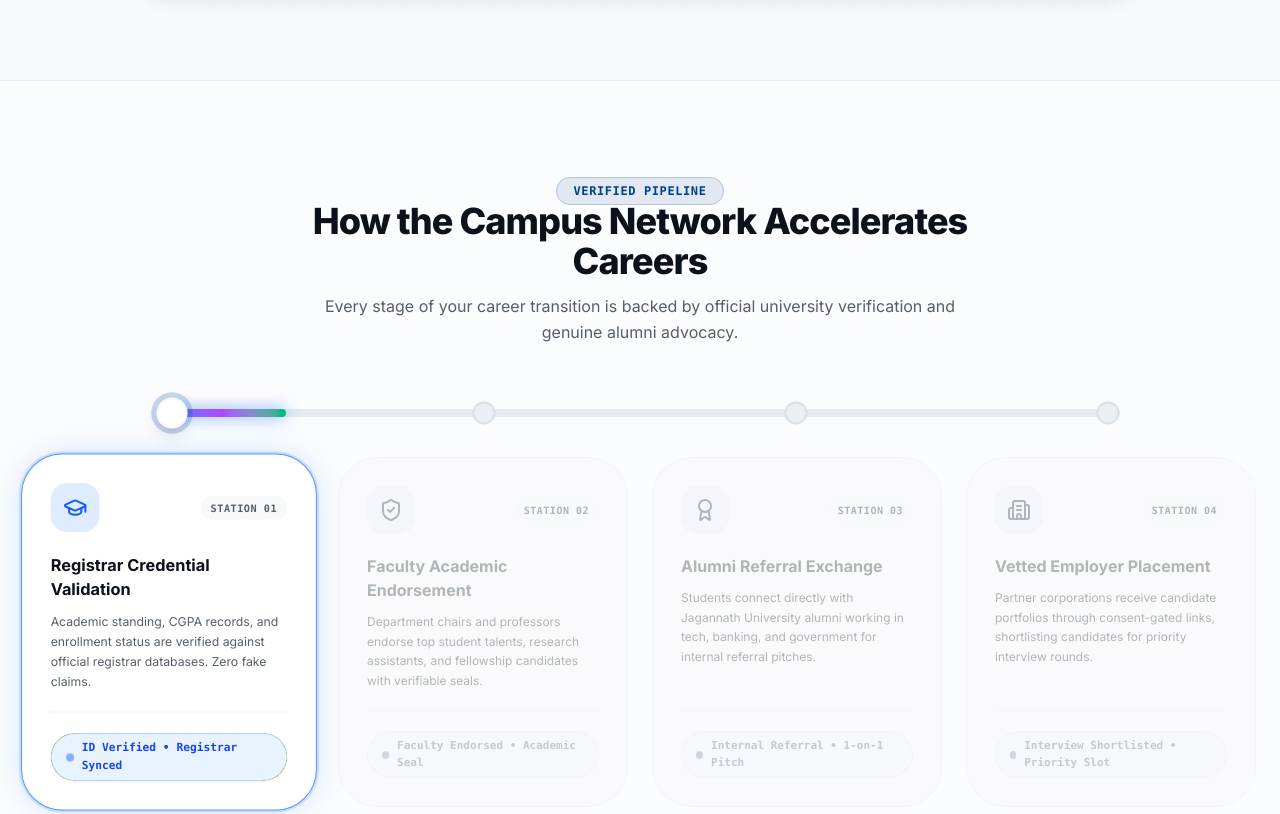
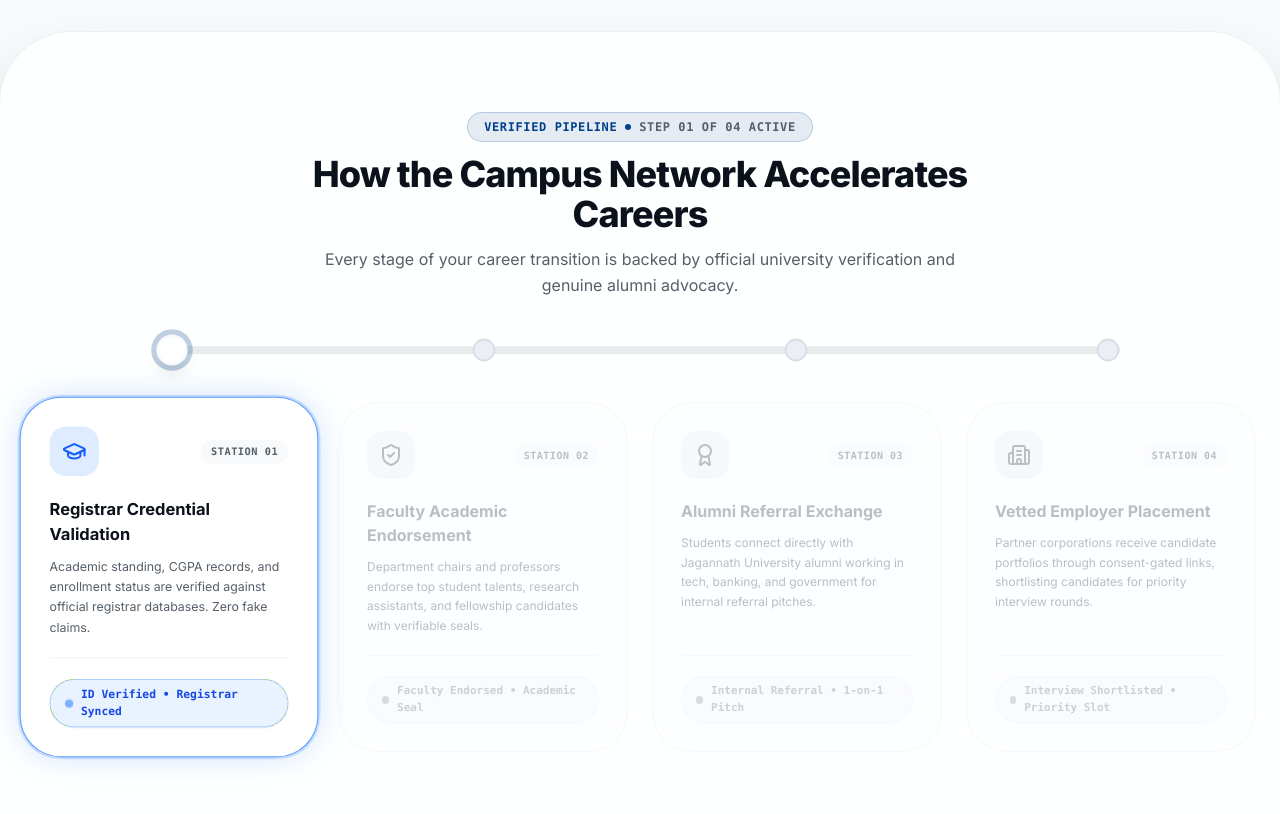
Before and after one commit to sooooojib/CAMPUS_JOB_HUNTING, a Next.js app: page / in a window 1280 px wide. Shown: the part 1420-2234 px from the top of the page. Built offline with nearby package versions, Linux system fonts and the light colour scheme.

Commit message:
feat: sticky scroll conduit cadence, floating island navbar, and curved dome section transitions

```diff
--- a/app/(public)/page.tsx
+++ b/app/(public)/page.tsx
@@ -24,7 +24,7 @@ export default function WelcomePage() {
       {/* ========================================================= */}
       {/* HERO SECTION: The Direct Line from Campus to Career       */}
       {/* ========================================================= */}
-      <section className="relative overflow-hidden border-b border-border/30 bg-gradient-to-b from-primary/5 via-background to-background py-16 sm:py-24">
+      <section className="relative overflow-hidden bg-gradient-to-b from-primary/5 via-background to-background pt-28 sm:pt-36 pb-24 sm:pb-32">
         {/* Soft Ambient Mesh Texture (Non-Sharp, Seamless) */}
         <div className="absolute inset-0 bg-[radial-gradient(#3b82f608_1px,transparent_1px)] [background-size:28px_28px] pointer-events-none opacity-80" />
         <div className="absolute top-1/4 left-1/2 -translate-x-1/2 -translate-y-1/2 w-[800px] h-[400px] bg-primary/10 blur-[140px] pointer-events-none rounded-full" />
@@ -100,29 +100,19 @@ export default function WelcomePage() {
 
       {/* ========================================================= */}
       {/* SECTION 2: The 4 Stations of the University Pipeline      */}
+      {/* Deep Rounded Dome Transition (Image 3 Style)              */}
       {/* ========================================================= */}
-      <section className="py-24 border-b border-border/30 bg-card/40">
+      <section className="relative z-20 -mt-12 sm:-mt-16 rounded-t-[3.5rem] sm:rounded-t-[4.5rem] border-t border-border/50 bg-card/90 dark:bg-card/95 backdrop-blur-xl shadow-2xl pt-20 pb-16">
         <div className="container mx-auto max-w-7xl px-4 sm:px-6">
-          <div className="text-center max-w-2xl mx-auto mb-16 space-y-3">
-            <span className="text-xs font-mono font-bold uppercase tracking-wider text-primary bg-primary/10 px-4 py-1.5 rounded-full border border-primary/20">
-              Verified Pipeline
-            </span>
-            <h2 className="text-2xl sm:text-4xl font-extrabold tracking-tight text-foreground">
-              How the Campus Network Accelerates Careers
-            </h2>
-            <p className="text-sm sm:text-base text-muted-foreground leading-relaxed">
-              Every stage of your career transition is backed by official university verification and genuine alumni advocacy.
-            </p>
-          </div>
-
           <ProcessConduit />
         </div>
       </section>
 
       {/* ========================================================= */}
       {/* SECTION 3: Real Institutional Numbers & Privacy Standard */}
+      {/* Deep Rounded Dome Transition (Image 3 Style)              */}
       {/* ========================================================= */}
-      <section className="py-24 border-b border-border/30 bg-background">
+      <section className="relative z-30 -mt-12 sm:-mt-16 rounded-t-[3.5rem] sm:rounded-t-[4.5rem] border-t border-border/50 bg-background shadow-2xl pt-20 pb-24">
         <div className="container mx-auto max-w-7xl px-4 sm:px-6">
           <div className="grid grid-cols-1 md:grid-cols-3 gap-6 sm:gap-8 text-center">
             {/* Card 1 */}
--- a/components/landing/process-conduit.tsx
+++ b/components/landing/process-conduit.tsx
@@ -19,7 +19,7 @@ const STATIONS = [
     icon: GraduationCap,
     color: "blue",
     borderActive:
-      "border-blue-500/80 ring-2 ring-blue-500/20 shadow-[0_0_30px_rgba(59,130,246,0.18)] bg-card",
+      "border-blue-500/80 ring-2 ring-blue-500/20 shadow-[0_0_30px_rgba(59,130,246,0.22)] bg-card",
     iconBg: "bg-blue-500/15 text-blue-600 dark:text-blue-400",
     badgeBg:
       "bg-blue-500/10 text-blue-700 dark:text-blue-300 border-blue-500/30",
@@ -35,7 +35,7 @@ const STATIONS = [
     icon: ShieldCheck,
     color: "purple",
     borderActive:
-      "border-purple-500/80 ring-2 ring-purple-500/20 shadow-[0_0_30px_rgba(168,85,247,0.18)] bg-card",
+      "border-purple-500/80 ring-2 ring-purple-500/20 shadow-[0_0_30px_rgba(168,85,247,0.22)] bg-card",
     iconBg: "bg-purple-500/15 text-purple-600 dark:text-purple-400",
     badgeBg:
       "bg-purple-500/10 text-purple-700 dark:text-purple-300 border-purple-500/30",
@@ -51,7 +51,7 @@ const STATIONS = [
     icon: Award,
     color: "amber",
     borderActive:
-      "border-amber-500/80 ring-2 ring-amber-500/20 shadow-[0_0_30px_rgba(245,158,11,0.18)] bg-card",
+      "border-amber-500/80 ring-2 ring-amber-500/20 shadow-[0_0_30px_rgba(245,158,11,0.22)] bg-card",
     iconBg: "bg-amber-500/15 text-amber-600 dark:text-amber-400",
     badgeBg:
       "bg-amber-500/10 text-amber-700 dark:text-amber-300 border-amber-500/30",
@@ -67,7 +67,7 @@ const STATIONS = [
     icon: Building2,
     color: "emerald",
     borderActive:
-      "border-emerald-500/80 ring-2 ring-emerald-500/20 shadow-[0_0_30px_rgba(16,185,129,0.18)] bg-card",
+      "border-emerald-500/80 ring-2 ring-emerald-500/20 shadow-[0_0_30px_rgba(16,185,129,0.22)] bg-card",
     iconBg: "bg-emerald-500/15 text-emerald-600 dark:text-emerald-400",
     badgeBg:
       "bg-emerald-500/10 text-emerald-700 dark:text-emerald-300 border-emerald-500/30",
@@ -76,31 +76,36 @@ const STATIONS = [
 ];
 
 export function ProcessConduit() {
-  const sectionRef = useRef<HTMLDivElement>(null);
-  const [progress, setProgress] = useState(0.25);
+  const trackRef = useRef<HTMLDivElement>(null);
+  const [progress, setProgress] = useState(0.08);
   const [activeStep, setActiveStep] = useState(0);
-  const [hoveredStep, setHoveredStep] = useState<number | null>(null);
 
   useEffect(() => {
     const handleScroll = () => {
-      if (!sectionRef.current) return;
-      const rect = sectionRef.current.getBoundingClientRect();
+      if (!trackRef.current) return;
+      const rect = trackRef.current.getBoundingClientRect();
       const windowHeight = window.innerHeight;
 
-      // Start when top enters 75% of viewport; complete when section center is reached
-      const start = windowHeight * 0.75;
-      const end = windowHeight * 0.15;
-      const totalDistance = start - end;
-      const currentDistance = start - rect.top;
+      // Pinned scroll calculation:
+      // When the top of the track hits ~120px from top, progress starts.
+      // Progress completes when track has scrolled through its full height.
+      const scrollableDistance = rect.height - windowHeight * 0.8;
+      if (scrollableDistance <= 0) return;
 
-      const p = Math.min(Math.max(currentDistance / totalDistance, 0.1), 1);
+      const currentScroll = -rect.top + windowHeight * 0.2;
+      const p = Math.min(Math.max(currentScroll / scrollableDistance, 0.05), 1);
       setProgress(p);
 
-      // Determine active station from scroll position
-      if (p < 0.3) setActiveStep(0);
-      else if (p < 0.55) setActiveStep(1);
-      else if (p < 0.8) setActiveStep(2);
-      else setActiveStep(3);
+      // Station cadence across the scroll track:
+      if (p < 0.28) {
+        setActiveStep(0);
+      } else if (p < 0.55) {
+        setActiveStep(1);
+      } else if (p < 0.82) {
+        setActiveStep(2);
+      } else {
+        setActiveStep(3);
+      }
     };
 
     window.addEventListener("scroll", handleScroll, { passive: true });
@@ -108,32 +113,51 @@ export function ProcessConduit() {
     return () => window.removeEventListener("scroll", handleScroll);
   }, []);
 
-  const currentActive = hoveredStep !== null ? hoveredStep : activeStep;
+  return (
+    <div ref={trackRef} className="relative min-h-[160vh] sm:min-h-[200vh]">
+      {/* Sticky Content Window */}
+      <div className="sticky top-24 sm:top-28 z-20 space-y-8 sm:space-y-12">
+        {/* Section Header */}
+        <div className="text-center max-w-2xl mx-auto space-y-3">
+          <div className="inline-flex items-center gap-2 text-xs font-mono font-bold uppercase tracking-wider text-primary bg-primary/10 px-4 py-1.5 rounded-full border border-primary/20">
+            <span>Verified Pipeline</span>
+            <span className="size-1.5 rounded-full bg-primary" />
+            <span className="text-muted-foreground font-semibold">
+              Step 0{activeStep + 1} of 04 Active
+            </span>
+          </div>
 
-  return (
-    <div ref={sectionRef} className="space-y-10">
+          <h2 className="text-2xl sm:text-4xl font-extrabold tracking-tight text-foreground">
+            How the Campus Network Accelerates Careers
+          </h2>
+
+          <p className="text-sm sm:text-base text-muted-foreground leading-relaxed">
+            Every stage of your career transition is backed by official university verification and genuine alumni advocacy.
+          </p>
+        </div>
+
         {/* Desktop Horizontal Glowing Laser Conduit */}
         <div className="hidden lg:block relative mx-auto max-w-5xl px-8">
-        {/* Background Track */}
+          {/* Background Conduit Track */}
           <div className="h-2 w-full bg-border/60 rounded-full overflow-hidden" />
 
-        {/* Luminous Progress Laser Line */}
+          {/* Luminous Progress Laser Line (Strictly Scroll-Driven) */}
           <div
-          className="absolute top-0 left-8 h-2 rounded-full bg-gradient-to-r from-blue-500 via-purple-500 via-amber-500 to-emerald-500 shadow-[0_0_16px_rgba(59,130,246,0.7)] transition-all duration-300 ease-out"
+            className="absolute top-0 left-8 h-2 rounded-full bg-gradient-to-r from-blue-500 via-purple-500 via-amber-500 to-emerald-500 shadow-[0_0_18px_rgba(59,130,246,0.7)] transition-all duration-300 ease-out"
             style={{ width: `calc(${progress * 100}% - 4rem)` }}
           />
 
           {/* Station Node Anchors */}
           <div className="absolute top-1/2 -translate-y-1/2 left-8 right-8 flex justify-between pointer-events-none">
             {STATIONS.map((station, i) => {
-            const isCompletedOrActive = currentActive >= i;
-            const isCurrent = currentActive === i;
+              const isCompletedOrActive = activeStep >= i;
+              const isCurrent = activeStep === i;
               return (
                 <div
                   key={station.id}
                   className={`relative flex items-center justify-center size-6 rounded-full border-2 bg-card transition-all duration-300 ${
                     isCurrent
-                    ? `${station.dotColor} border-background scale-130 shadow-lg ring-4 ring-primary/20`
+                      ? `${station.dotColor} border-background scale-130 shadow-lg ring-4 ring-primary/25`
                       : isCompletedOrActive
                       ? `${station.dotColor} border-background scale-110`
                       : "border-border bg-muted scale-95"
@@ -151,20 +175,18 @@ export function ProcessConduit() {
         {/* The 4 Station Cards - With Organic Human Roundness */}
         <div className="grid grid-cols-1 gap-6 sm:grid-cols-2 lg:grid-cols-4">
           {STATIONS.map((station, idx) => {
-          const isActive = currentActive === idx;
-          const isPassed = currentActive > idx;
+            const isActive = activeStep === idx;
+            const isPassed = activeStep > idx;
 
             return (
               <div
                 key={station.id}
-              onMouseEnter={() => setHoveredStep(idx)}
-              onMouseLeave={() => setHoveredStep(null)}
-              className={`rounded-[2rem] sm:rounded-[2.5rem] border p-7 transition-all duration-300 flex flex-col justify-between ${
+                className={`rounded-[2rem] sm:rounded-[2.5rem] border p-7 transition-all duration-500 flex flex-col justify-between ${
                   isActive
-                  ? `${station.borderActive} scale-102 opacity-100`
+                    ? `${station.borderActive} scale-103 opacity-100`
                     : isPassed
-                  ? "border-border/70 bg-background/80 opacity-80"
-                  : "border-border/50 bg-background/50 opacity-45 hover:opacity-85 hover:scale-100"
+                    ? "border-border/70 bg-background/80 opacity-75"
+                    : "border-border/50 bg-background/50 opacity-40"
                 }`}
               >
                 <div>
@@ -222,5 +244,6 @@ export function ProcessConduit() {
           })}
         </div>
       </div>
+    </div>
   );
 }
--- a/components/layout/navbar.tsx
+++ b/components/layout/navbar.tsx
@@ -5,8 +5,8 @@ import { buttonVariants } from "@/components/ui/button";
 
 export function AppNavbar() {
   return (
-    <header className="sticky top-0 z-40 w-full border-b border-border/25 bg-background/65 backdrop-blur-xl transition-all duration-300">
-      <div className="container mx-auto flex h-16 max-w-7xl items-center justify-between px-4 sm:px-6">
+    <header className="fixed top-4 left-0 right-0 z-50 flex justify-center px-4 pointer-events-none">
+      <div className="pointer-events-auto flex w-full max-w-5xl items-center justify-between rounded-full border border-border/50 bg-background/80 dark:bg-card/85 px-4 sm:px-6 py-2.5 shadow-xl backdrop-blur-2xl transition-all duration-300">
         {/* Brand Identity */}
         <Link
           href="/"
@@ -29,7 +29,7 @@ export function AppNavbar() {
         <div className="flex items-center gap-2 sm:gap-3">
           <Link
             href="/design-system"
-            className="text-xs font-semibold text-muted-foreground hover:text-foreground transition-colors px-3 py-1.5 rounded-full hover:bg-muted/60"
+            className="text-xs font-semibold text-muted-foreground hover:text-foreground transition-colors px-3 py-1.5 rounded-full hover:bg-muted/60 hidden sm:inline-block"
           >
             Design System
           </Link>
```
Lines whose indentation alone changed are shown as unchanged.
